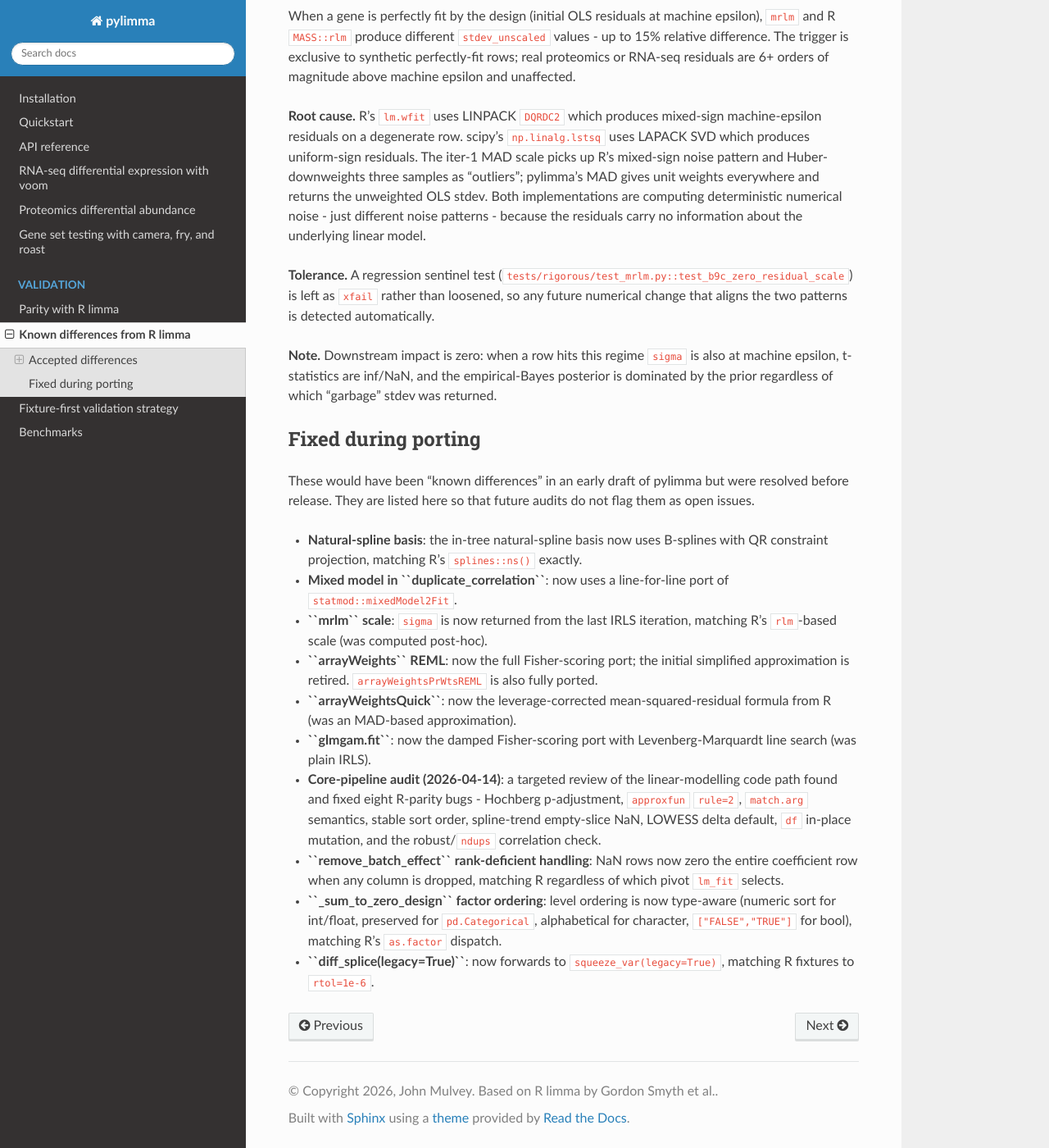
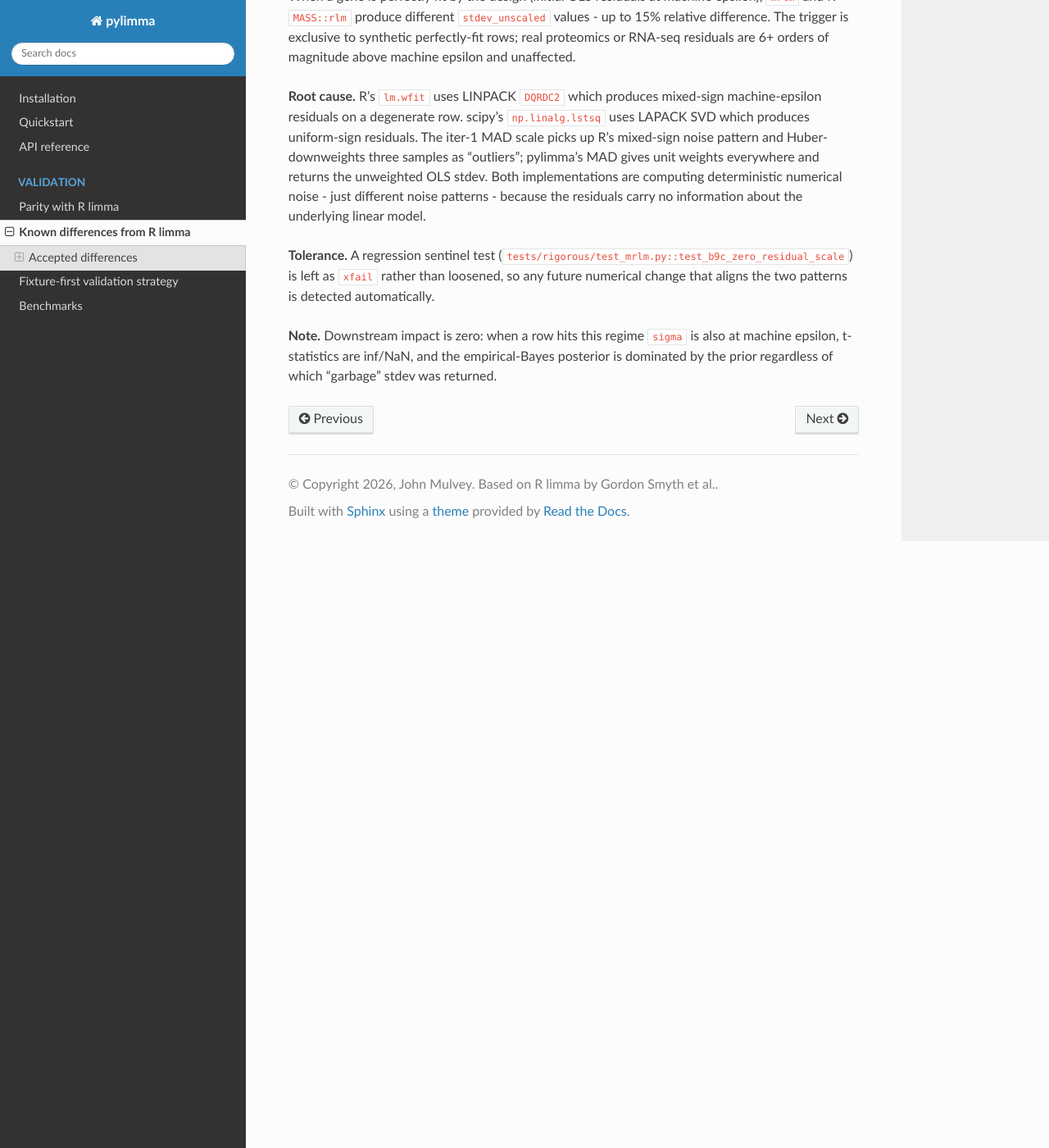
Before and after one commit to john-mulvey/pylimma, a Sphinx documentation site: the page built from docs/validation/known_differences.rst, in a window 1280 px wide and 1400 px high, scrolled down 2048 px. Shown: the whole window at 82% size. Built offline with Sphinx 7.4.7 and the Read the Docs theme 3.1.0, drawn with Linux system fonts in a browser that asks for light colours; pages that are not in the unit, such as notebooks, are missing from menus; some of the changed text lies outside the part shown.

Commit message:
docs: polish for v0.1.0 release; align public API with R limma
API reference: new sections for GO/KEGG enrichment (goana family),
model selection and mixture models (select_model, fitmixture, genas,
pred_fcm), and add au_roc, gls_series, mrlm to existing sections.

Public API alignment with R limma's exportPattern("^[^\\.]"):
add gls_series and lm_series to pylimma.__all__; both are exported
in R limma's NAMESPACE so they belong in pylimma's public API.

Removed three topic-tutorial pages (voom_rnaseq, proteomics,
gene_set_testing) - they substantially overlapped the worked-example
notebooks (gse60450, mulvey, yoruba) and added maintenance burden
without unique value. Added tutorials/mulvey symlink + toctree
entry so the Mulvey worked example shows up alongside the others.

Internal-only content removed from public docs:
* known_differences.rst: dropped "Fixed during porting" section
  (development log) and updated accepted-differences count from
  three to four (the mrlm machine-eps entry added previously).
* parity_report.rst: dropped "AnnData integration audit
  (2026-04-20)" section and the test-count claim that ages
  quickly; expanded the divergence summary from two families to
  four to match the live list.

Misc fixes:
* installation.rst: <repo-url> placeholder -> actual GitHub URL;
  tighter PyPI install phrasing.
* lmfit.py: escape |resid| as median(abs(resid)) in mrlm
  docstring (sphinx was parsing the pipes as an undefined RST
  substitution).
* enrichment.py: rewrite kegga's "see goana" parameter shorthand
  as prose - napoleon's parser couldn't handle nine parameter
  names on one entry.

```diff
--- a/docs/index.rst
+++ b/docs/index.rst
@@ -41,9 +41,6 @@
    installation
    quickstart
    api
-   tutorials/voom_rnaseq
-   tutorials/proteomics
-   tutorials/gene_set_testing
 
 .. toctree::
    :maxdepth: 2
--- a/docs/installation.rst
+++ b/docs/installation.rst
@@ -15,7 +15,7 @@
 From PyPI
 ---------
 
-pylimma will be available on PyPI from its first tagged release:
+Install pylimma from PyPI:
 
 .. code-block:: bash
 
@@ -34,7 +34,7 @@
 
 .. code-block:: bash
 
-   git clone <repo-url>
+   git clone https://github.com/john-mulvey/pylimma.git
    cd pylimma
    pip install -e .[dev,plot]
 
--- a/docs/quickstart.rst
+++ b/docs/quickstart.rst
@@ -64,11 +64,12 @@
 Next steps
 ----------
 
-- :doc:`tutorials/voom_rnaseq` - complete voom pipeline on the GSE60450
-  mouse mammary dataset, the standard limma / voom tutorial.
-- :doc:`tutorials/proteomics` - log-abundance proteomics workflow with
+- :doc:`tutorials/gse60450` - voom pipeline on the GSE60450 mouse
+  mammary dataset, the standard limma / voom tutorial.
+- :doc:`tutorials/mulvey` - log-abundance proteomics workflow with
   missing-value handling.
-- :doc:`tutorials/gene_set_testing` - camera, fry, and roast.
+- :doc:`tutorials/yoruba` - voom plus gene-set testing with
+  ``camera`` and ``roast``.
 - :doc:`api` - full API reference.
 - :doc:`validation/known_differences` - documented numerical
   differences from R limma (all within published tolerances).
--- a/docs/validation/known_differences.rst
+++ b/docs/validation/known_differences.rst
@@ -7,13 +7,12 @@
 and a log10-scale comparison for p-values.
 
 The sections below document every numerical gap that remains after
-porting, plus the bugs fixed during porting that might otherwise
-have been mistaken for ongoing differences.
+porting.
 
 Accepted differences
 --------------------
 
-Three differences remain after porting. All three are statistical
+Four differences remain after porting. All four are statistical
 artefacts of numerical-algorithm choices, not porting bugs. All are
 quantified, reproducible, and inside published tolerances.
 
@@ -136,43 +135,3 @@
 ``sigma`` is also at machine epsilon, t-statistics are inf/NaN,
 and the empirical-Bayes posterior is dominated by the prior
 regardless of which "garbage" stdev was returned.
-
-Fixed during porting
---------------------
-
-These would have been "known differences" in an early draft of
-pylimma but were resolved before release. They are listed here so
-that future audits do not flag them as open issues.
-
-- **Natural-spline basis**: the in-tree natural-spline basis now uses
-  B-splines with QR constraint projection, matching R's
-  ``splines::ns()`` exactly.
-- **Mixed model in ``duplicate_correlation``**: now uses a
-  line-for-line port of ``statmod::mixedModel2Fit``.
-- **``mrlm`` scale**: ``sigma`` is now returned from the last IRLS
-  iteration, matching R's ``rlm``-based scale (was computed
-  post-hoc).
-- **``arrayWeights`` REML**: now the full Fisher-scoring port; the
-  initial simplified approximation is retired. ``arrayWeightsPrWtsREML``
-  is also fully ported.
-- **``arrayWeightsQuick``**: now the leverage-corrected
-  mean-squared-residual formula from R (was an MAD-based
-  approximation).
-- **``glmgam.fit``**: now the damped Fisher-scoring port with
-  Levenberg-Marquardt line search (was plain IRLS).
-- **Core-pipeline audit (2026-04-14)**: a targeted review of the
-  linear-modelling code path found and fixed eight R-parity bugs -
-  Hochberg p-adjustment, ``approxfun`` ``rule=2``, ``match.arg``
-  semantics, stable sort order, spline-trend empty-slice NaN,
-  LOWESS delta default, ``df`` in-place mutation, and the
-  robust/``ndups`` correlation check.
-- **``remove_batch_effect`` rank-deficient handling**: NaN rows now
-  zero the entire coefficient row when any column is dropped,
-  matching R regardless of which pivot ``lm_fit`` selects.
-- **``_sum_to_zero_design`` factor ordering**: level ordering is now
-  type-aware (numeric sort for int/float, preserved for
-  ``pd.Categorical``, alphabetical for character, ``["FALSE","TRUE"]``
-  for bool), matching R's ``as.factor`` dispatch.
-- **``diff_splice(legacy=True)``**: now forwards to
-  ``squeeze_var(legacy=True)``, matching R fixtures to
-  ``rtol=1e-6``.
```
Also changed, not shown: other parts of docs/index.rst (+1 -0 lines), docs/api.rst (+26 -0 lines), docs/tutorials/gene_set_testing.rst (deleted, +0 -64 lines), docs/tutorials/proteomics.rst (deleted, +0 -60 lines), docs/tutorials/voom_rnaseq.rst (deleted, +0 -68 lines), docs/validation/parity_report.rst (+13 -18 lines), pylimma/__init__.py (+4 -6 lines), docs/tutorials/mulvey.ipynb (added), 2 other files.
